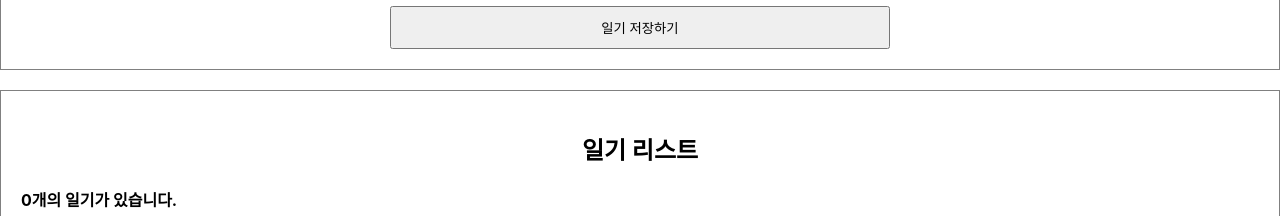
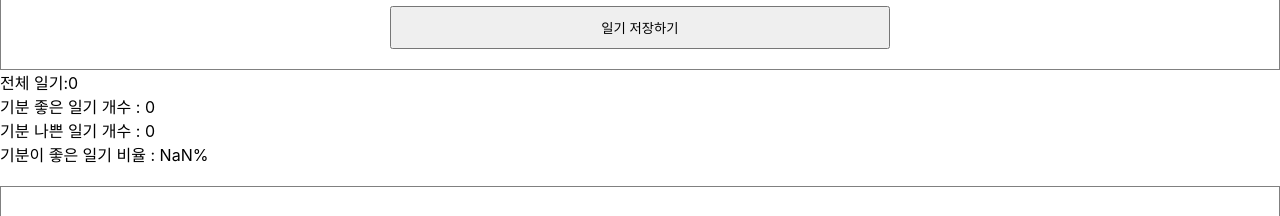
Before and after one commit to juneandkang/simpleDiary, a React (Create React App) app: page / in a window 1280 px wide. Shown: the part 284-500 px from the top of the page. Built offline with nearby package versions, Linux system fonts and the light colour scheme; no server answers.

Commit message:
[feat] Diary Analysis 추가

```diff
--- a/src/App.js
+++ b/src/App.js
@@ -1,7 +1,7 @@
 import './App.css';
 import DiaryEditor from './DiaryEditior';
 import DiaryList from './DiaryList';
-import { useRef, useState, useEffect } from 'react';
+import { useRef, useState, useEffect, useMemo } from 'react';
 
 function App() {
 
@@ -56,9 +56,24 @@ function App() {
     );
   }
 
+  const getDiaryAnalysis = useMemo(
+    ()=>{
+    const goodCount = data.filter((it)=>it.emotion>=3).length;
+    const badCount = data.length - goodCount;
+    const goodRatio = (goodCount/data.length)*100;
+    return {goodCount, badCount, goodRatio};
+  },[data.length]
+  );
+
+  const {goodCount,badCount,goodRatio} = getDiaryAnalysis;
+
   return (
     <div className="App">
       <DiaryEditor onCreate={onCreate}/>
+      <div>전체 일기:{data.length}</div>
+      <div>기분 좋은 일기 개수 : {goodCount}</div>
+      <div>기분 나쁜 일기 개수 : {badCount}</div>
+      <div>기분이 좋은 일기 비율 : {goodRatio}%</div>
       <DiaryList diaryList={data} onRemove={onRemove} onEdit={onEdit}/>
     </div>
   );
```
